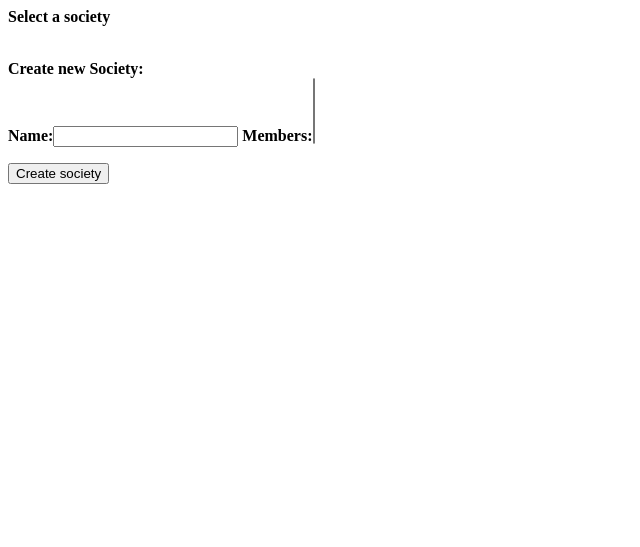
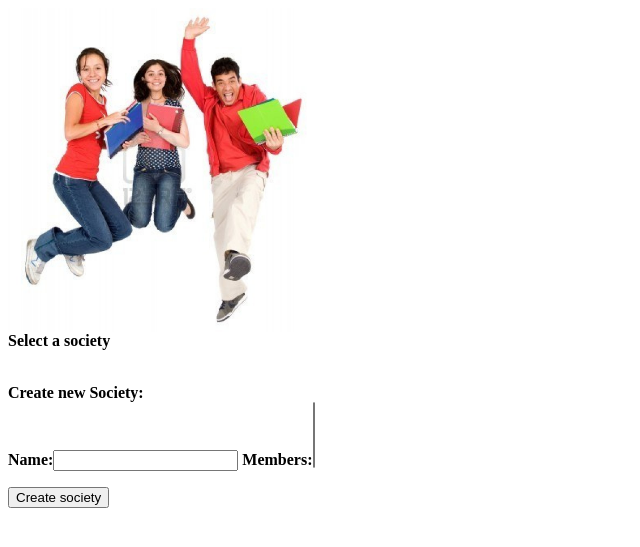
Before and after one commit to CS2014/USM, a Django app: page /main/ in a window 1280 px wide. Shown: the top 547 px of the page, without its empty margins (0-640 px from the left). Run offline with Django 3.2, Linux system fonts and the light colour scheme; data that the repository does not hold is empty; parts of the project's set-up code (start-up, migrations or seed data) failed here and were passed over.

Commit message:
Adding static

```diff
--- a/usm/main/templates/main/index.html
+++ b/usm/main/templates/main/index.html
@@ -17,6 +17,8 @@
 		 	|
 		  - I have done a hack job on the urls.pys of settings | main as a temporary fix
 	-->
+<img src="{{ STATIC_URL }}/images/hs.jpg" width="300" /> <br />
+
 <b>Select a society<b/>
 <ul>
   {% for society in society_list %}
```
Also changed, not shown: usm/main/static/images/hs.jpg (added).
